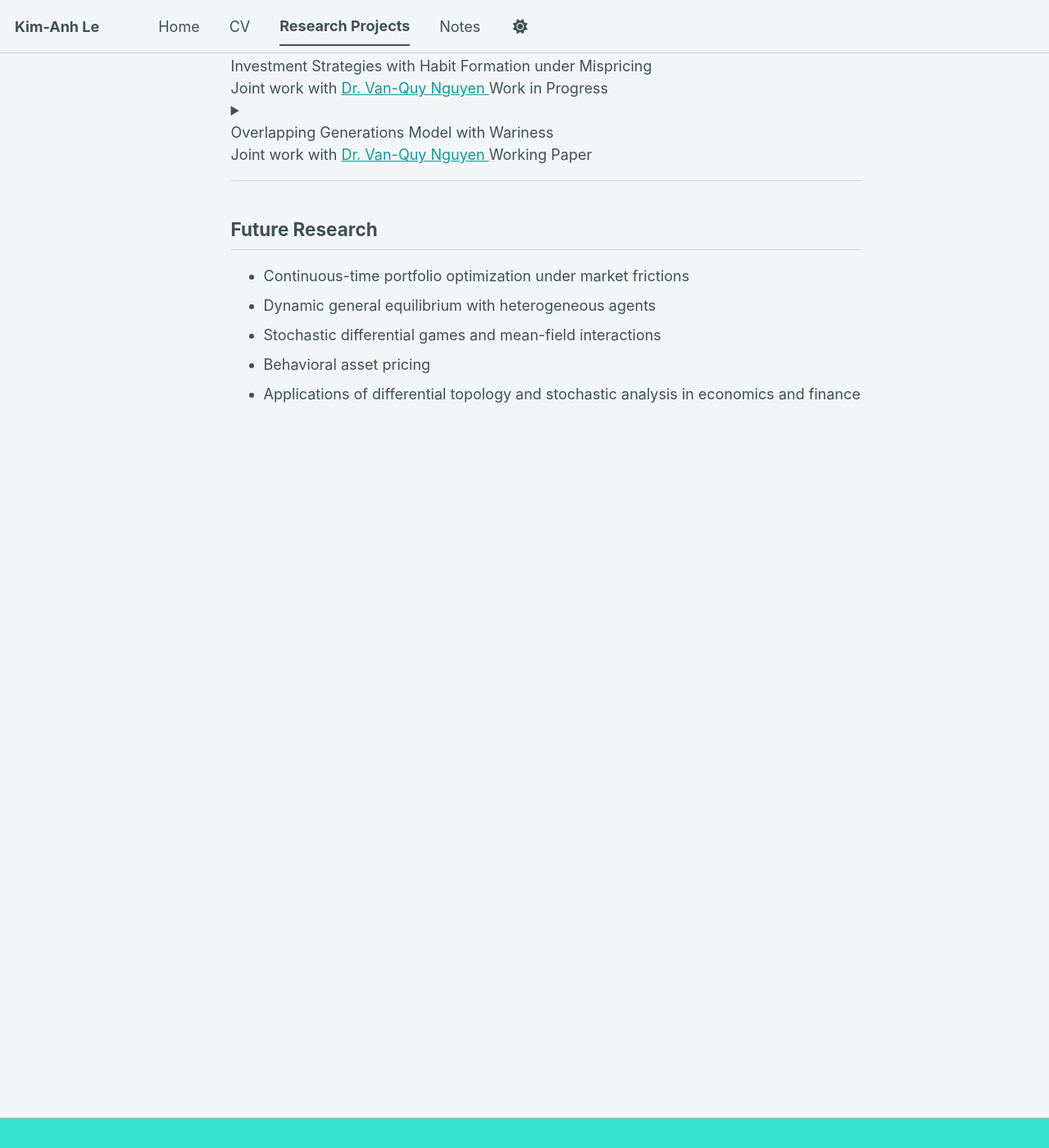
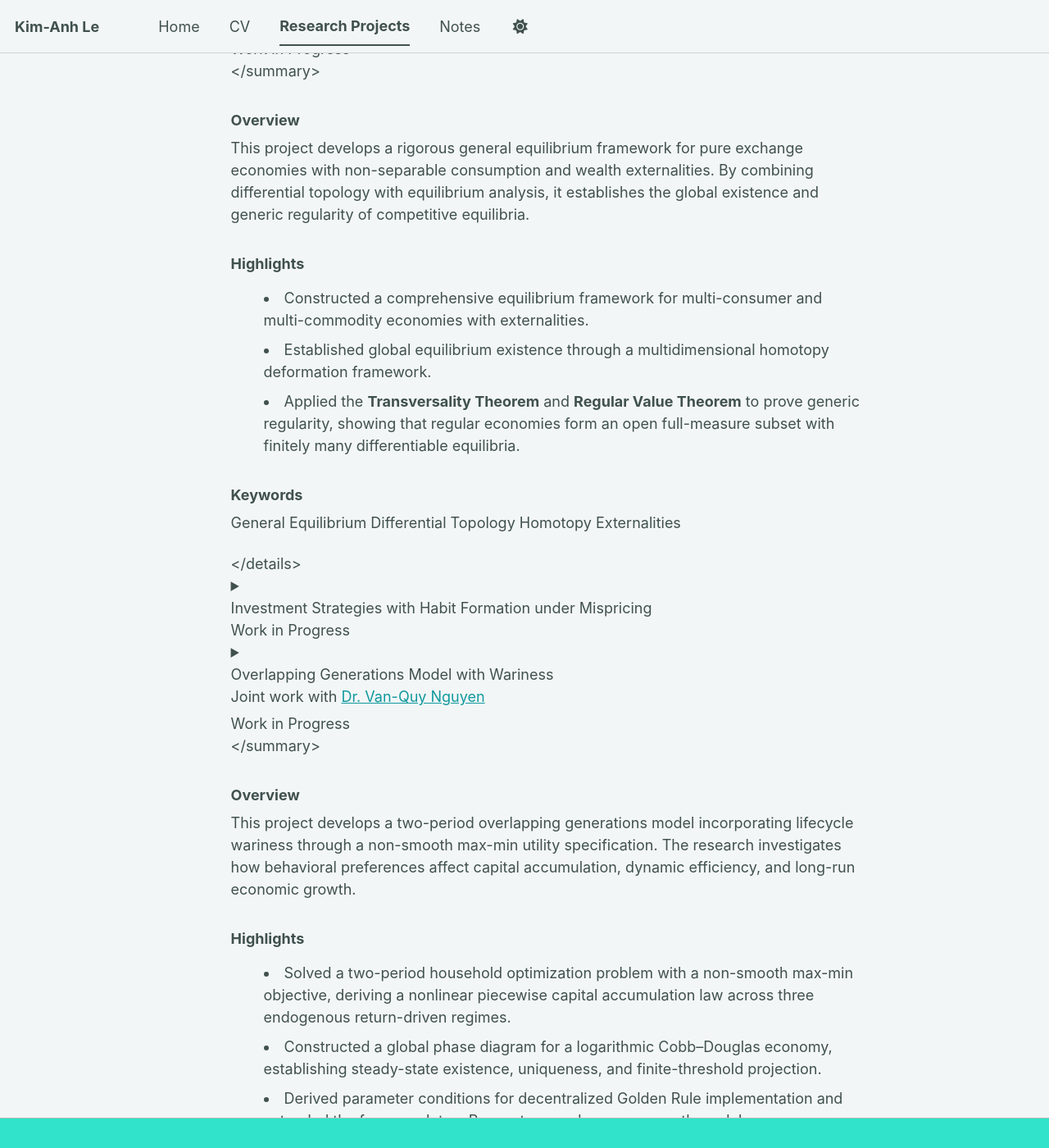
Before and after one commit to kimanhchloe/kimanhchloe.github.io, a Jekyll site: the page built from _pages/research.md, in a window 1280 px wide and 1400 px high, scrolled down 586 px. Shown: the whole window at 82% size. Built offline with Jekyll 4.4.1, drawn with Linux system fonts in a browser that asks for light colours; a style sheet for code colours, icons or effects is not loaded; some of the changed text lies outside the part shown.

Commit message:
Update research page and homepage

```diff
--- a/_pages/research.md
+++ b/_pages/research.md
@@ -46,18 +46,20 @@ and dynamical systems.
 
 Existence and Regularity of Competitive Equilibria in Economies with Externalities
 
-</div>
-
 <div class="project-meta">
 
+<div>
 Joint work with
 <a href="https://sites.google.com/view/vanquy93/home?authuser=0" target="_blank">
 Dr. Van-Quy Nguyen
 </a>
+</div>
 
+<div style="margin-top:6px;">
 <span class="status progress">
 Work in Progress
 </span>
+</div>
 
 </div>
 
@@ -118,11 +120,6 @@ Investment Strategies with Habit Formation under Mispricing
 </div>
 
 <div class="project-meta">
-
-Joint work with
-<a href="https://sites.google.com/view/vanquy93/home?authuser=0" target="_blank">
-Dr. Van-Quy Nguyen
-</a>
 
 <span class="status progress">
 Work in Progress
@@ -192,18 +189,20 @@ Established global uniqueness through a strictly negative-definite Hessian matri
 
 Overlapping Generations Model with Wariness
 
-</div>
-
 <div class="project-meta">
 
+<div>
 Joint work with
 <a href="https://sites.google.com/view/vanquy93/home?authuser=0" target="_blank">
 Dr. Van-Quy Nguyen
 </a>
+</div>
 
-<span class="status paper">
-Working Paper
+<div style="margin-top:6px;">
+<span class="status progress">
+Work in Progress
 </span>
+</div>
 
 </div>
 
```
